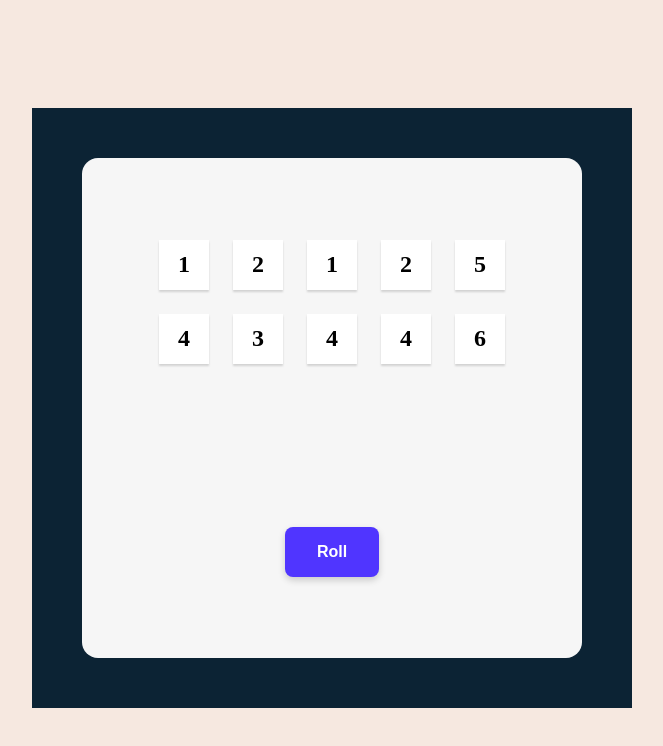
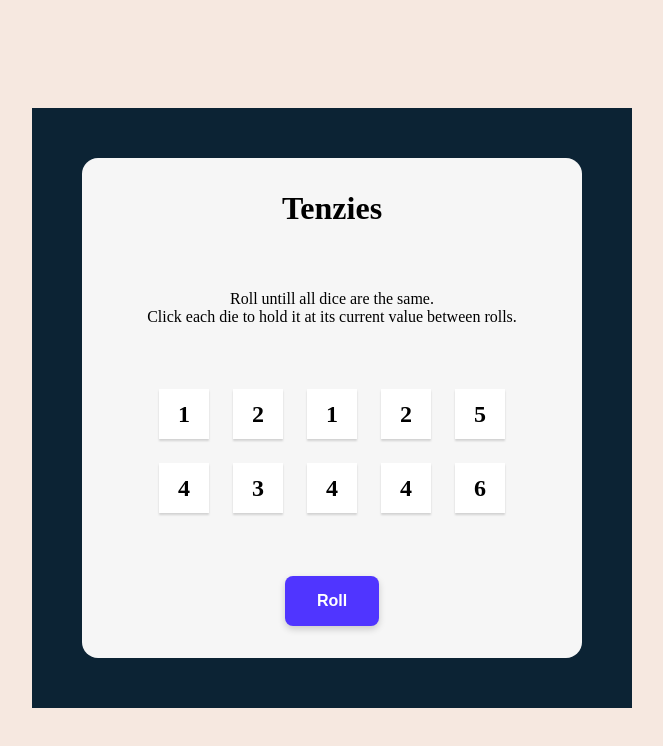
Before and after one commit to jieunchung/tenzies, a React (Create React App) app: page / in a window 1280 px wide. Shown: the top 746 px of the page, without its empty margins (308-971 px from the left). Built offline with nearby package versions, Linux system fonts and the light colour scheme.

Commit message:
No roll when being held

```diff
--- a/src/App.js
+++ b/src/App.js
@@ -17,9 +17,24 @@ const App = () => {
     return diceArray;
   }
 
+  /**
+   * only roll dice that are not being held
+   */
+
   const rollDice = () => {
-    setDice(allNewDice());
+    setDice((oldDice) =>
+      oldDice.map((oldDie) => {
+        return oldDie.isHeld
+          ? { ...oldDie }
+          : {
+              ...oldDie,
+              value: Math.floor(Math.random() * 6) + 1,
+              id: nanoid(),
+            };
+      })
+    );
   };
+
   const diceElements = dice.map((die) => (
     <Die
       key={die.id}
@@ -40,13 +55,15 @@ const App = () => {
       })
     );
   }
-  /* function holdDice(id) {
-    console.log(id);
-  } */
 
   return (
     <main>
       <div className="game">
+        <h1 className="title">Tenzies</h1>
+        <p className="description">
+          Roll untill all dice are the same. <br /> Click each die to hold it at
+          its current value between rolls.
+        </p>
         <div className="die-grid">{diceElements}</div>
         <button className="roll-button" onClick={rollDice}>
           Roll
--- a/src/index.css
+++ b/src/index.css
@@ -31,6 +31,15 @@ main {
   justify-content: space-around;
 }
 
+.title {
+  margin: 0;
+}
+
+.description {
+  margin: 0;
+  text-align: center;
+}
+
 .die-grid {
   display: grid;
   gap: 1.5rem;
```
